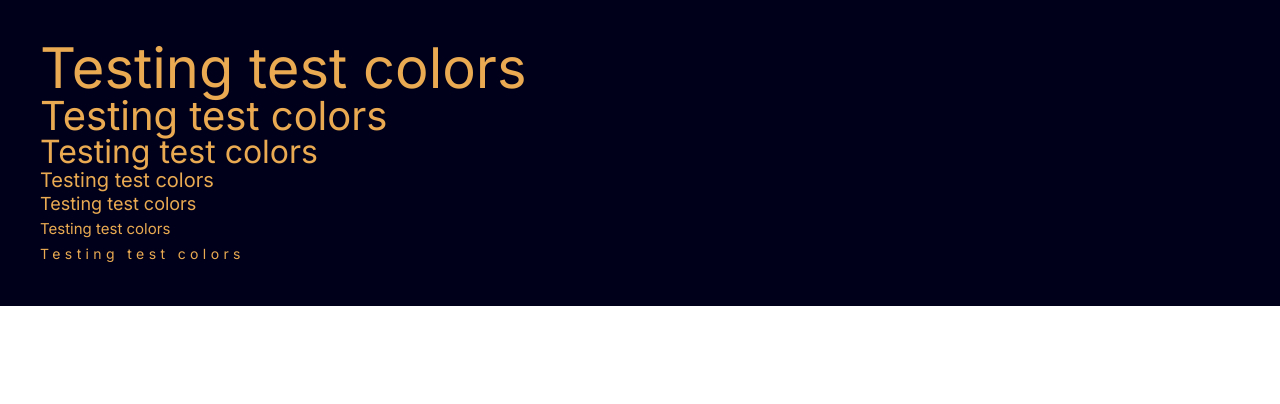
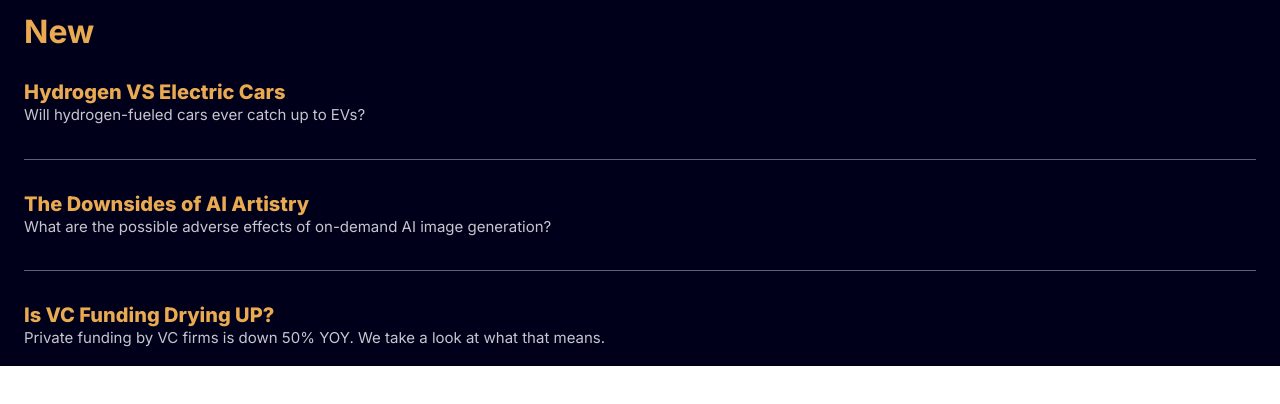
Before and after one commit to ChrisFloresM/NewsHomepage, a React (Vite) app: page / in a window 1280 px wide. Shown: the top 404 px of the page. Built offline with nearby package versions, Linux system fonts and the light colour scheme.

Commit message:
Finishing news component

```diff
--- a/src/App.tsx
+++ b/src/App.tsx
@@ -1,29 +1,7 @@
+import NewsComponent from './ui/NewsComponent/NewsComponent.tsx'
+
 function App() {
-  return (
-    <div className="bg-navy-950 p-500">
-      <p className="text-gold-400 text-preset-1 leading-preset-1">
-        Testing test colors
-      </p>
-      <p className="text-gold-400 text-preset-2 leading-preset-2">
-        Testing test colors
-      </p>
-      <p className="text-gold-400 text-preset-3 leading-preset-3">
-        Testing test colors
-      </p>
-      <p className="text-gold-400 text-preset-4 leading-preset-4">
-        Testing test colors
-      </p>
-      <p className="text-gold-400 text-preset-5 leading-preset-5">
-        Testing test colors
-      </p>
-      <p className="text-gold-400 text-preset-6 leading-preset-6">
-        Testing test colors
-      </p>
-      <p className="text-gold-400 text-preset-7 leading-preset-7 tracking-preset-7">
-        Testing test colors
-      </p>
-    </div>
-  )
+  return <NewsComponent />
 }
 
 export default App
--- a/src/index.css
+++ b/src/index.css
@@ -34,6 +34,7 @@
 
     /* Spacing */
     --spacing-100: 0.5rem;
+    --spacing-200: 1rem;
     --spacing-300: 1.5rem;
     --spacing-400: 2rem;
     --spacing-500: 2.5rem;
--- a/src/ui/NewsComponent.tsx
+++ b/src/ui/NewsComponent/NewsComponent.tsx
@@ -1,7 +1,4 @@
-interface INewsItem {
-  title: string
-  summary: string
-}
+import NewsItem, { type INewsItem } from './NewsItem.tsx'
 
 const newsList: INewsItem[] = [
   {
@@ -21,7 +18,20 @@ const newsList: INewsItem[] = [
 ]
 
 function NewsComponent() {
-  return <section></section>
+  return (
+    <section className="bg-navy-950 space-y-400 px-300 py-200">
+      <header>
+        <h2 className="text-gold-400 text-preset-3 leading-preset-3 font-bold">
+          New
+        </h2>
+      </header>
+      <ul className="divide-navy-600 divide-y">
+        {newsList.map((item: INewsItem) => (
+          <NewsItem item={item} key={item.title} />
+        ))}
+      </ul>
+    </section>
+  )
 }
 
 export default NewsComponent
--- /dev/null
+++ b/src/ui/NewsComponent/NewsItem.tsx
@@ -0,0 +1,22 @@
+export interface INewsItem {
+  title: string
+  summary: string
+}
+
+interface INewsItemProps {
+  item: INewsItem
+}
+
+function NewsItem({ item }: INewsItemProps) {
+  const { title, summary } = item
+  return (
+    <li className="not-first:not-last:py-400 first:pb-400 last:pt-400">
+      <h3 className="text-preset-4 leading-preset-4 text-gold-400 font-extrabold">
+        {title}
+      </h3>
+      <p className="text-preset-6 text-grey-300 font-normal">{summary}</p>
+    </li>
+  )
+}
+
+export default NewsItem
```
